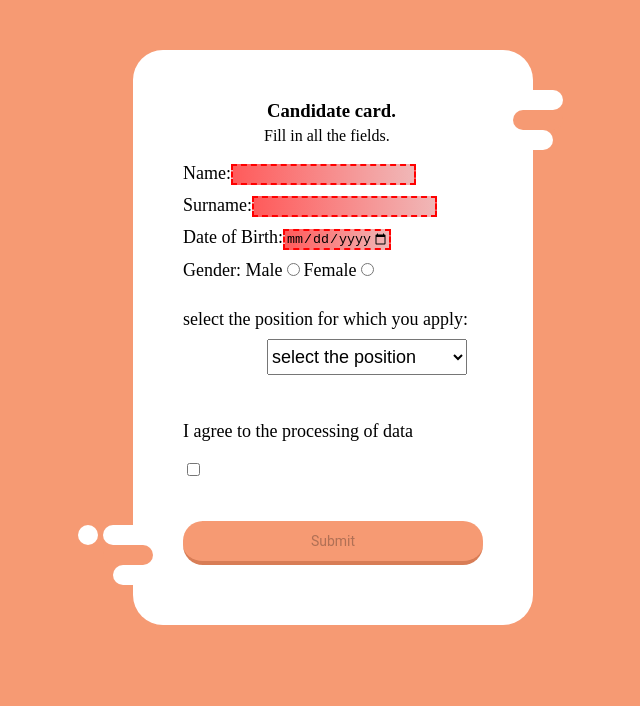
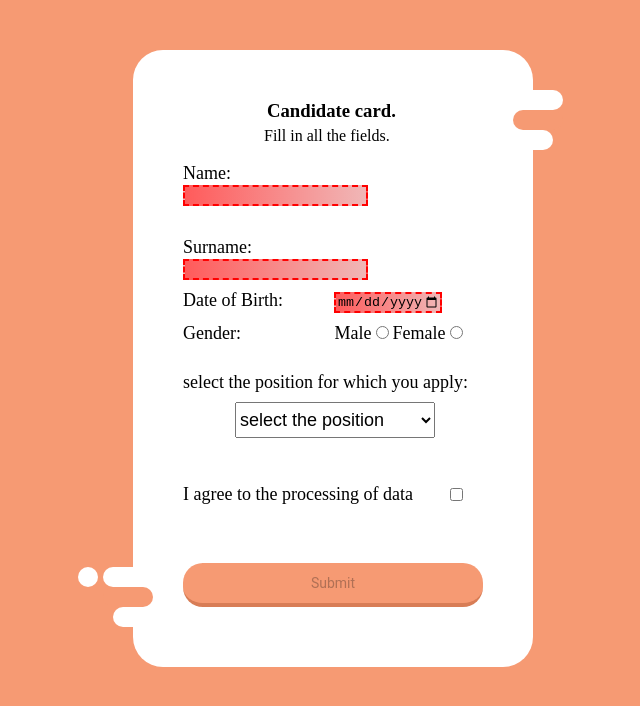
Before and after one commit to PaulRomanov/RS-School-React, a React app in the folder react-forms/: page / in a window 1280 px wide. Shown: the top 706 px of the page, without its empty margins (307-947 px from the left). Built offline with nearby package versions, Linux system fonts and the light colour scheme.

Commit message:
feat: add styles

```diff
--- a/react-forms/src/components/form/form.scss
+++ b/react-forms/src/components/form/form.scss
@@ -23,12 +23,35 @@ ol {
   padding: 0 0 0 0;
   margin: 0 0px 10px 0;
 }
+.checkbox-box{
+  display: flex;
+    align-items: center;
+}
+#checkId{
+  margin: 0 0 0 37px;
+}
 
 select {
-  margin: 9px 0 0 84px;
+  margin: 9px 0 0 52px;
   width: 200px;
   height: 36px;
   font-size: 18px;
+}
+
+.label-name{
+  margin: 0 70px 0 0px;
+}
+
+.label-suname{
+  margin: 0 48px 0 0;
+}
+
+#calendarForTasks {
+  margin: 0 0 0 51px;
+}
+
+.label-male{
+  margin: 0 0px 0 89px;
 }
 
 .decor {
@@ -121,7 +144,6 @@ button {
   cursor: pointer;
 }
 
-
 input:invalid {
   border: 2px dashed red;
 }
@@ -129,7 +151,3 @@ input:invalid {
 input:invalid:required {
   background-image: linear-gradient(to right, #ff5b5b, #f0b7b7);
 }
-
-// input:valid {
-//   border: 2px solid black;
-// }
--- a/react-forms/src/components/form/form.tsx
+++ b/react-forms/src/components/form/form.tsx
@@ -1,16 +1,6 @@
 import React, { FC, useEffect, useState } from 'react';
 import './form.scss';
 import { item2Props } from '../card/card';
-
-// type FormProps = {
-//   setFormValues:{
-//     user_name: string;
-//     user_surname: string;
-//     radioBtn: string;
-//     birthDate: string;
-//     jobPosition: string;
-//   };
-//   }
 
 interface FormProps {
   setFormValues: React.Dispatch<React.SetStateAction<item2Props[]>>;
@@ -171,7 +161,7 @@ const Form: FC<FormProps> = ({ setFormValues }) => {
               {user_nameDirty && user_nameError && (
                 <div style={{ color: 'red' }}>{user_nameError}</div>
               )}
-              <label>Name:</label>
+              <label className="label-name">Name:</label>
               <input
                 onChange={(e) => user_nameHandler(e)}
                 value={user_name}
@@ -188,7 +178,7 @@ const Form: FC<FormProps> = ({ setFormValues }) => {
               {user_surnameDirty && user_surnameError && (
                 <div style={{ color: 'red' }}>{user_surnameError}</div>
               )}
-              <label>Surname:</label>
+              <label className="label-suname">Surname:</label>
               <input
                 onChange={(e) => user_surnameHandler(e)}
                 value={user_surname}
@@ -205,7 +195,7 @@ const Form: FC<FormProps> = ({ setFormValues }) => {
               {birthDateError && birthDateDirty && (
                 <div style={{ color: 'red' }}>{birthDateError}</div>
               )}
-              <label htmlFor="birthDate">
+              <label htmlFor="birthDate" className="label-date">
                 Date of Birth:
                 <input
                   type="date"
@@ -224,7 +214,7 @@ const Form: FC<FormProps> = ({ setFormValues }) => {
             {radioBtnError && radioBtnDirty && <div style={{ color: 'red' }}>{radioBtnError}</div>}
             <ol>
               <label>Gender: </label>
-              <label>Male</label>
+              <label className="label-male">Male</label>
               <input
                 type="radio"
                 name="radioBtn"
@@ -266,7 +256,7 @@ const Form: FC<FormProps> = ({ setFormValues }) => {
                 </label>
               </p>
             </ol>
-            <ol>
+            <ol className="checkbox-box">
               {/* сообщение об ошибке */}
               {agreeCheckError && agreeCheckDirty && (
                 <div style={{ color: 'red' }}>{agreeCheckError}</div>
```
